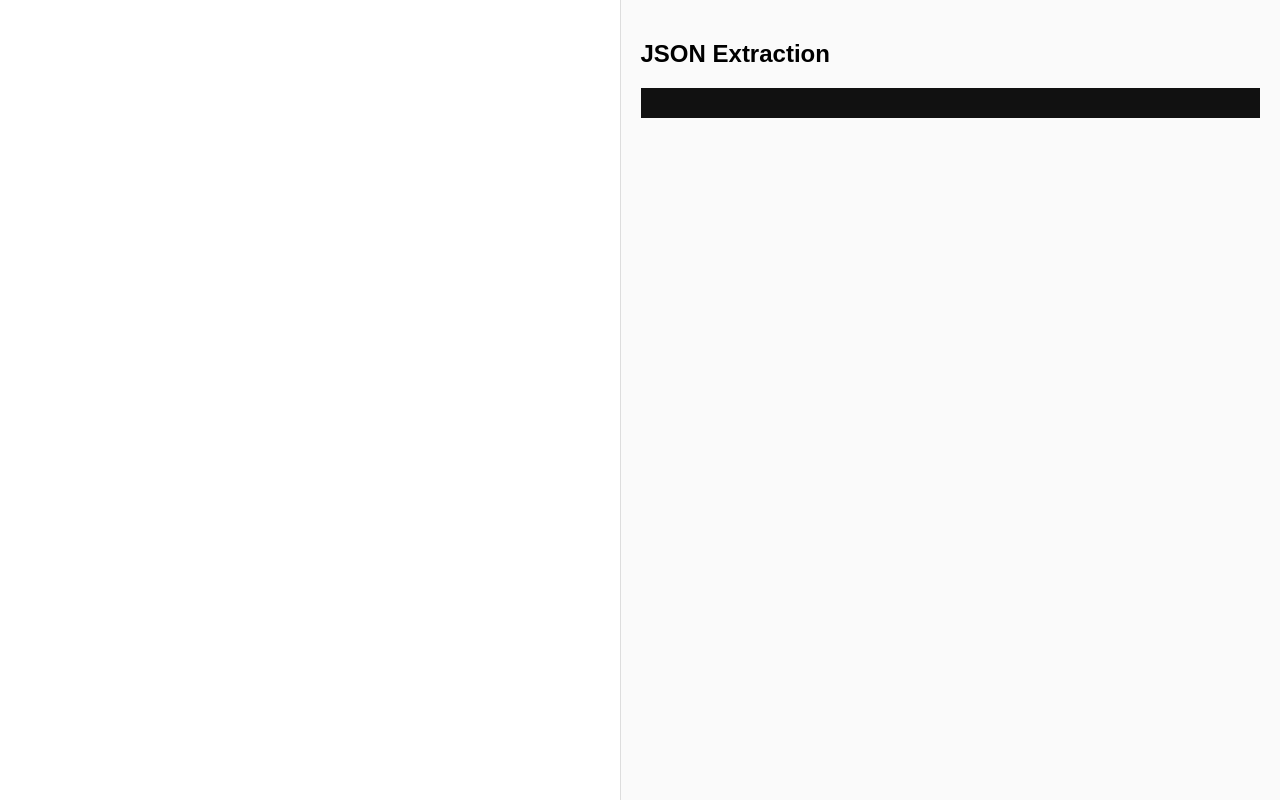
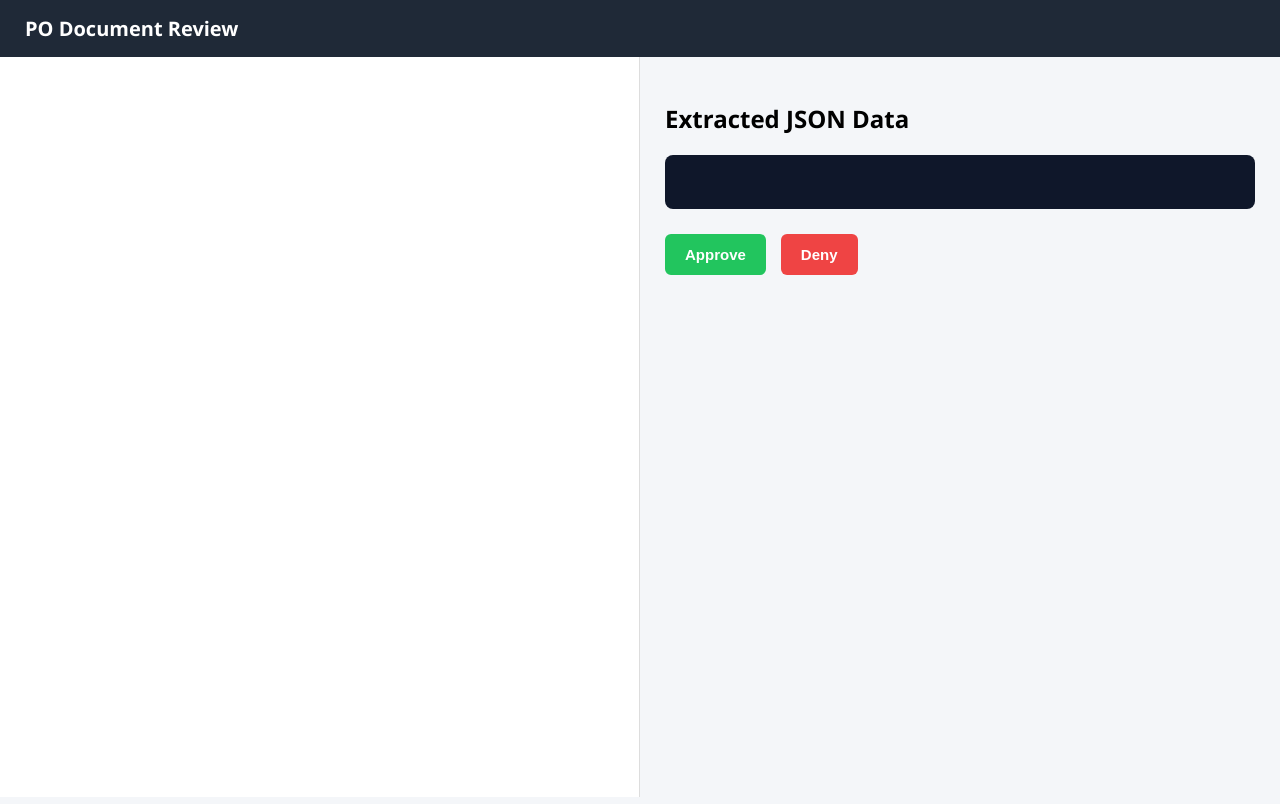
Before and after one commit to HarmandeepSaggu/po-viewer, a plain HTML site: page index.html in a window 1280 px wide. Drawn offline with Linux system fonts and the light colour scheme.

Commit message:
Update index.html

```diff
--- a/index.html
+++ b/index.html
@@ -1,4 +1,4 @@
-<!DOCTYPE html>
+<!-- <!DOCTYPE html>
 <html>
 <head>
 <title>PO Viewer</title>
@@ -77,3 +77,184 @@ if(json){
 
 </body>
 </html>
+ -->
+<!DOCTYPE html>
+<html>
+<head>
+<title>PO Review Dashboard</title>
+
+<style>
+
+*{
+  box-sizing:border-box;
+}
+
+body{
+  margin:0;
+  font-family: "Segoe UI", Arial, sans-serif;
+  background:#f4f6f9;
+}
+
+/* Header */
+
+.header{
+  background:#1f2937;
+  color:white;
+  padding:15px 25px;
+  font-size:20px;
+  font-weight:600;
+}
+
+/* Layout */
+
+.container{
+  display:flex;
+  height:calc(100vh - 60px);
+}
+
+/* Left side PDF */
+
+.left{
+  width:50%;
+  border-right:1px solid #ddd;
+  background:white;
+}
+
+iframe{
+  width:100%;
+  height:100%;
+  border:none;
+}
+
+/* Right panel */
+
+.right{
+  width:50%;
+  padding:25px;
+  overflow:auto;
+}
+
+/* JSON box */
+
+.json-box{
+  background:#0f172a;
+  color:#22c55e;
+  padding:20px;
+  border-radius:8px;
+  margin-top:10px;
+  font-size:14px;
+  overflow:auto;
+}
+
+/* Buttons */
+
+.actions{
+  margin-top:25px;
+  display:flex;
+  gap:15px;
+}
+
+button{
+  border:none;
+  padding:12px 20px;
+  font-size:15px;
+  border-radius:6px;
+  cursor:pointer;
+  font-weight:600;
+}
+
+.approve{
+  background:#22c55e;
+  color:white;
+}
+
+.approve:hover{
+  background:#16a34a;
+}
+
+.deny{
+  background:#ef4444;
+  color:white;
+}
+
+.deny:hover{
+  background:#dc2626;
+}
+
+/* Status */
+
+.status{
+  margin-top:15px;
+  font-weight:600;
+}
+
+</style>
+</head>
+
+<body>
+
+<div class="header">
+PO Document Review
+</div>
+
+<div class="container">
+
+<!-- LEFT PANEL -->
+<div class="left">
+<iframe id="pdfFrame"></iframe>
+</div>
+
+<!-- RIGHT PANEL -->
+
+<div class="right">
+
+<h2>Extracted JSON Data</h2>
+
+<div class="json-box">
+<pre id="jsonData"></pre>
+</div>
+
+<div class="actions">
+<button class="approve" onclick="approvePO()">Approve</button>
+<button class="deny" onclick="denyPO()">Deny</button>
+</div>
+
+<div class="status" id="statusMsg"></div>
+
+</div>
+
+</div>
+
+<script>
+
+const params = new URLSearchParams(window.location.search)
+
+const pdf = params.get("pdf")
+const json = params.get("json")
+
+if(pdf){
+  document.getElementById("pdfFrame").src = pdf
+}
+
+if(json){
+  const decoded = decodeURIComponent(json)
+  document.getElementById("jsonData").textContent =
+  JSON.stringify(JSON.parse(decoded), null, 2)
+}
+
+/* Buttons */
+
+function approvePO(){
+  document.getElementById("statusMsg").innerHTML =
+  "✅ PO Approved"
+}
+
+function denyPO(){
+  document.getElementById("statusMsg").innerHTML =
+  "❌ PO Denied"
+}
+
+</script>
+
+</body>
+</html>
```
